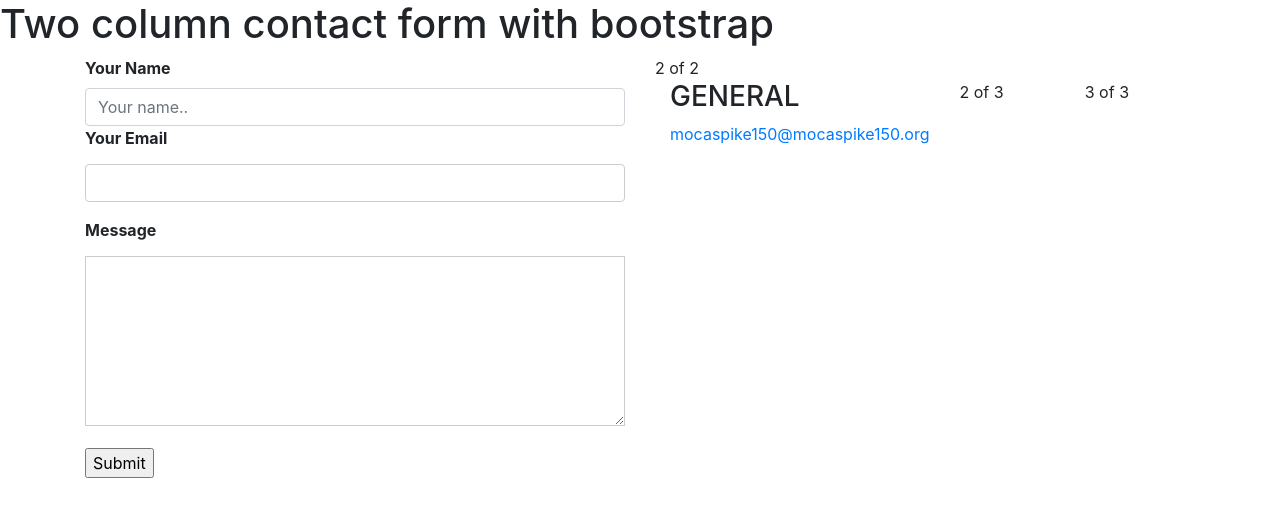
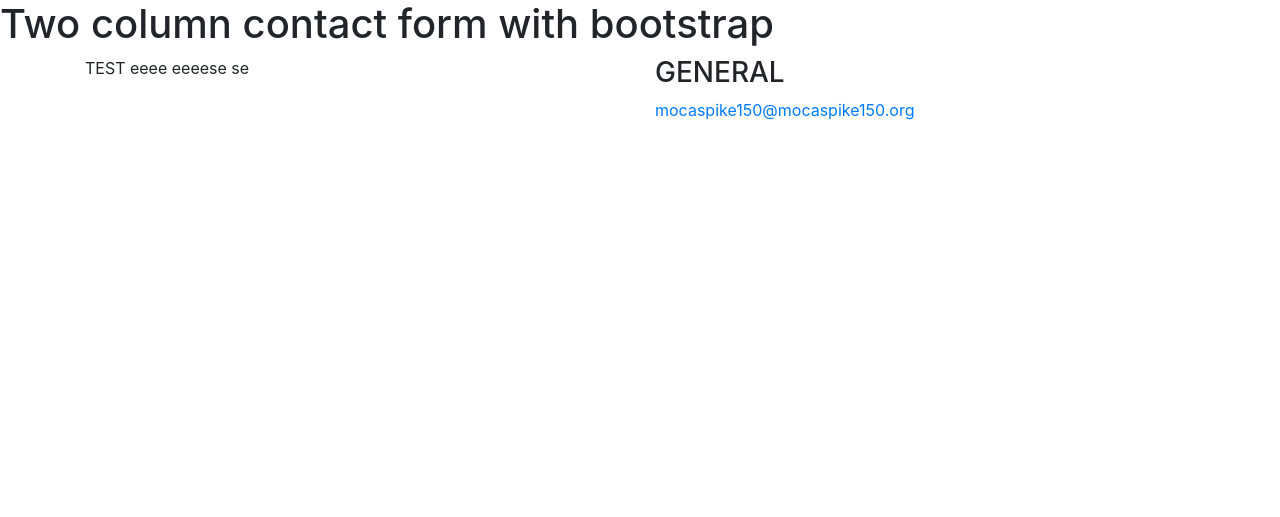
Before and after one commit to mocaspike150/Front-End-Coding, a Jekyll site: the page built from html/contact_us/two-column-contact-form-with-bootstrap.md, in a window 1280 px wide. Shown: the top 517 px of the page. Built offline with Jekyll 4.4.1, drawn with Linux system fonts in a browser that asks for light colours.

Commit message:
Update two-column-contact-form-with-bootstrap.html

```diff
--- a/_includes/two-column-contact-form-with-bootstrap.html
+++ b/_includes/two-column-contact-form-with-bootstrap.html
@@ -60,37 +60,11 @@ contact.row:after {
 <div class="container">
   <div class="row">
     <div class="col">
-      <div class="contact">
-   	 <div class="column">
-      	<form method="POST" action="https://formspree.io/{{site.contact_email}}">
-	<input type="hidden" name="_next" value="contact-us/thankyou.html"/>
-        <label for="fname"><b>Your Name</b></label>
-        <input type="text" id="fname" name="firstname" placeholder="Your name.."  class="form-control"  required="" oninvalid="this.setCustomValidity('Enter your name')" onchange="this.setCustomValidity('')" value="">
-        <label for="email"><b>Your Email</b></label>
-        <input type="email"  id="email" name="email" placeholder="Your email.." class="form-control" placeholder="" required="" oninvalid="this.setCustomValidity('Enter valid email')" onchange="this.setCustomValidity('')" value="">
-	<label for="message"><b>Message</b></label>
-        <textarea id="message" name="message" placeholder="" style="height:170px"></textarea>
-	<input type="submit" value="Submit">
-      </form>
-    	</div>
-        </div>
+       TEST eeee eeeese se
     </div>
     <div class="col">
-      2 of 2
-	    <div class="container">
-		  <div class="row">
-		    <div class="col">
-		     <h3>GENERAL</h3>
-		      <div><a href="mailto:mocaspike150@mocaspike150.org">mocaspike150@mocaspike150.org</a></div>
-		    </div>
-		    <div class="col">
-		      2 of 3
-		    </div>
-		    <div class="col">
-		      3 of 3
-		    </div>
-		  </div>
-	     </div>
+	 <h3>GENERAL</h3>
+	 <div><a href="mailto:mocaspike150@mocaspike150.org">mocaspike150@mocaspike150.org</a></div>
     </div>
   </div>
 </div>
```
